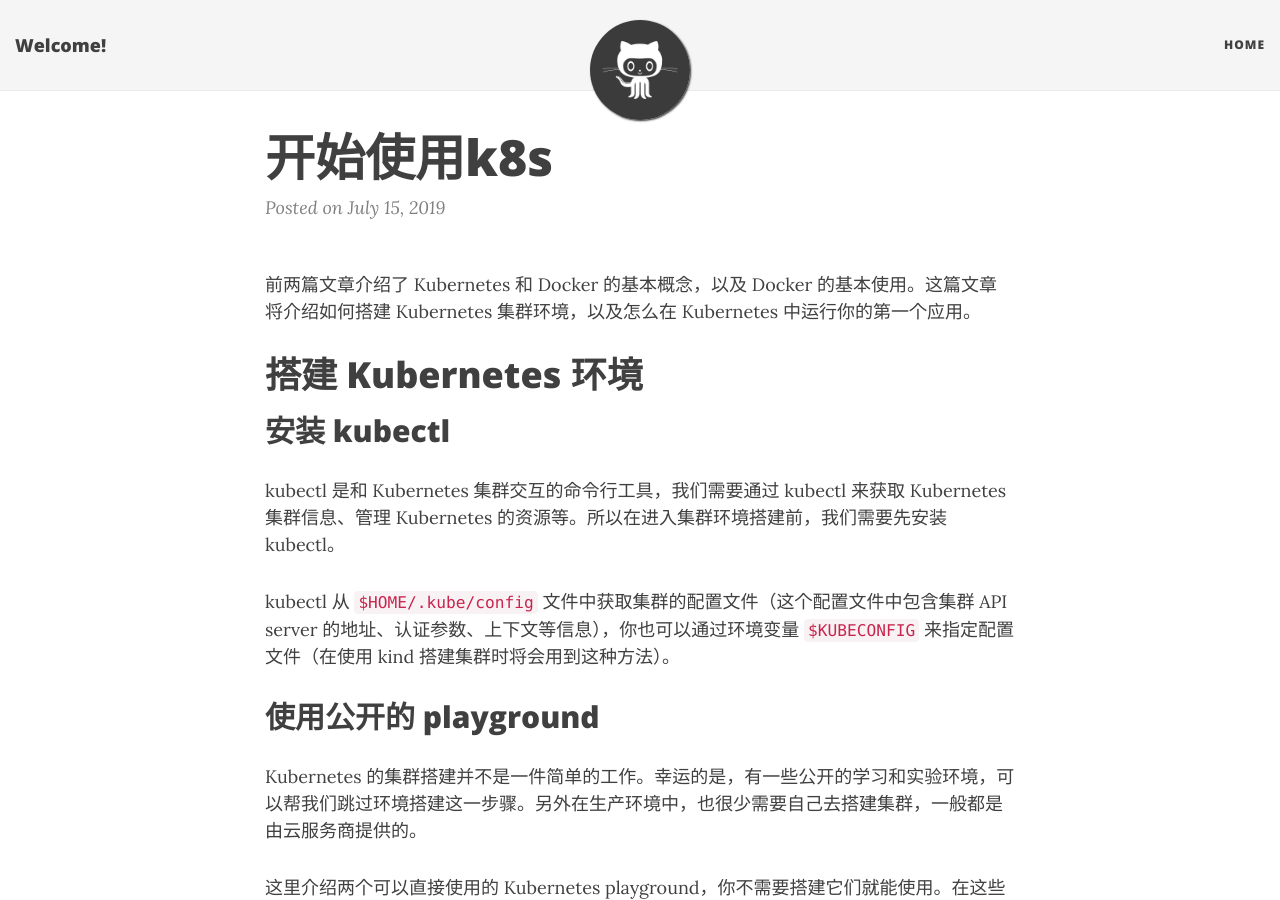
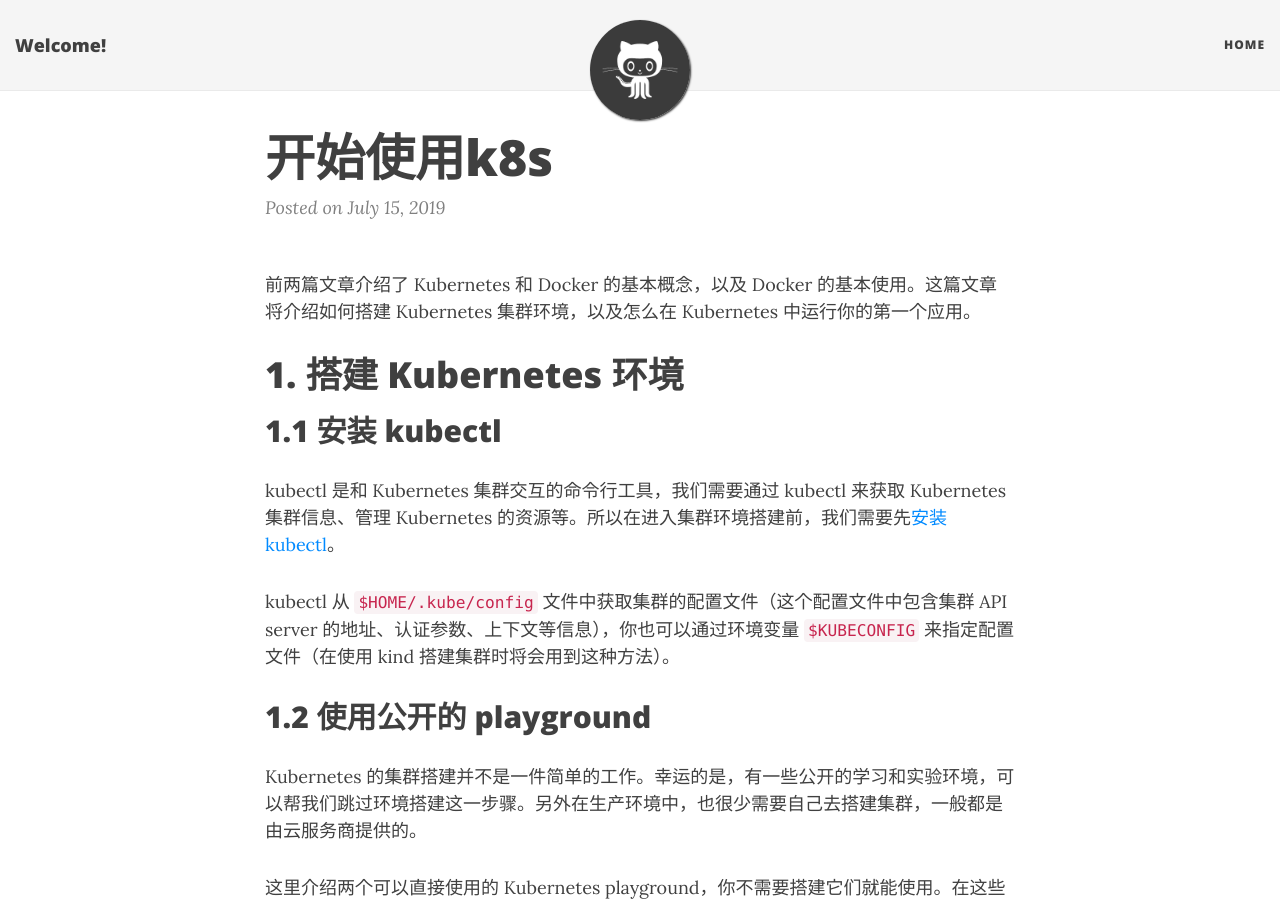
Before and after one commit to anjiawei1991/anjiawei.github.io, a Jekyll site: the page built from _posts/2019-07-15-开始使用k8s.md, in a window 1280 px wide and 900 px high. Built offline with Jekyll 4.4.1, drawn with Linux system fonts in a browser that asks for light colours; nearby versions of some CDN libraries; some of the changed text lies outside the part shown.

Commit message:
增加 kubectl 安装链接

```diff
--- a/_posts/2019-07-15-开始使用k8s.md
+++ b/_posts/2019-07-15-开始使用k8s.md
@@ -5,15 +5,15 @@ author: 安佳玮
 
 前两篇文章介绍了 Kubernetes 和 Docker 的基本概念，以及 Docker 的基本使用。这篇文章将介绍如何搭建 Kubernetes 集群环境，以及怎么在 Kubernetes 中运行你的第一个应用。
 
-# 搭建 Kubernetes 环境
+# 1. 搭建 Kubernetes 环境
 
-## 安装 kubectl
+## 1.1 安装 kubectl
 
-kubectl 是和 Kubernetes 集群交互的命令行工具，我们需要通过 kubectl 来获取 Kubernetes 集群信息、管理 Kubernetes 的资源等。所以在进入集群环境搭建前，我们需要先安装 kubectl。
+kubectl 是和 Kubernetes 集群交互的命令行工具，我们需要通过 kubectl 来获取 Kubernetes 集群信息、管理 Kubernetes 的资源等。所以在进入集群环境搭建前，我们需要先[安装 kubectl](https://kubernetes.io/docs/tasks/tools/install-kubectl/)。
 
 kubectl 从 `$HOME/.kube/config` 文件中获取集群的配置文件（这个配置文件中包含集群 API server 的地址、认证参数、上下文等信息），你也可以通过环境变量 `$KUBECONFIG` 来指定配置文件（在使用 kind 搭建集群时将会用到这种方法）。
 
-## 使用公开的 playground
+## 1.2 使用公开的 playground
 
 Kubernetes 的集群搭建并不是一件简单的工作。幸运的是，有一些公开的学习和实验环境，可以帮我们跳过环境搭建这一步骤。另外在生产环境中，也很少需要自己去搭建集群，一般都是由云服务商提供的。
 
@@ -51,7 +51,7 @@ https://www.katacoda.com/courses/kubernetes/playground 是 katacoda 上的一个
 
 ![katacoda](/assets/blog/katacoda.png)
 
-## 使用 kind 创建集群
+## 1.3 使用 kind 创建集群
 
 kind 可以创建用于开发和学习的集群。
 
```
